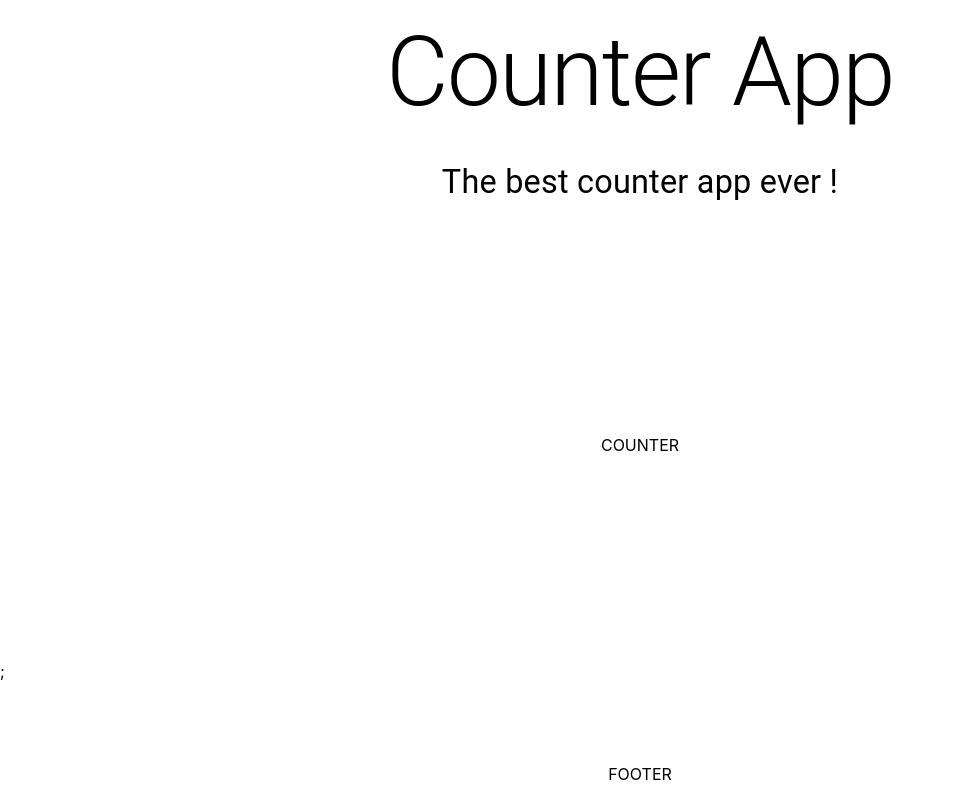
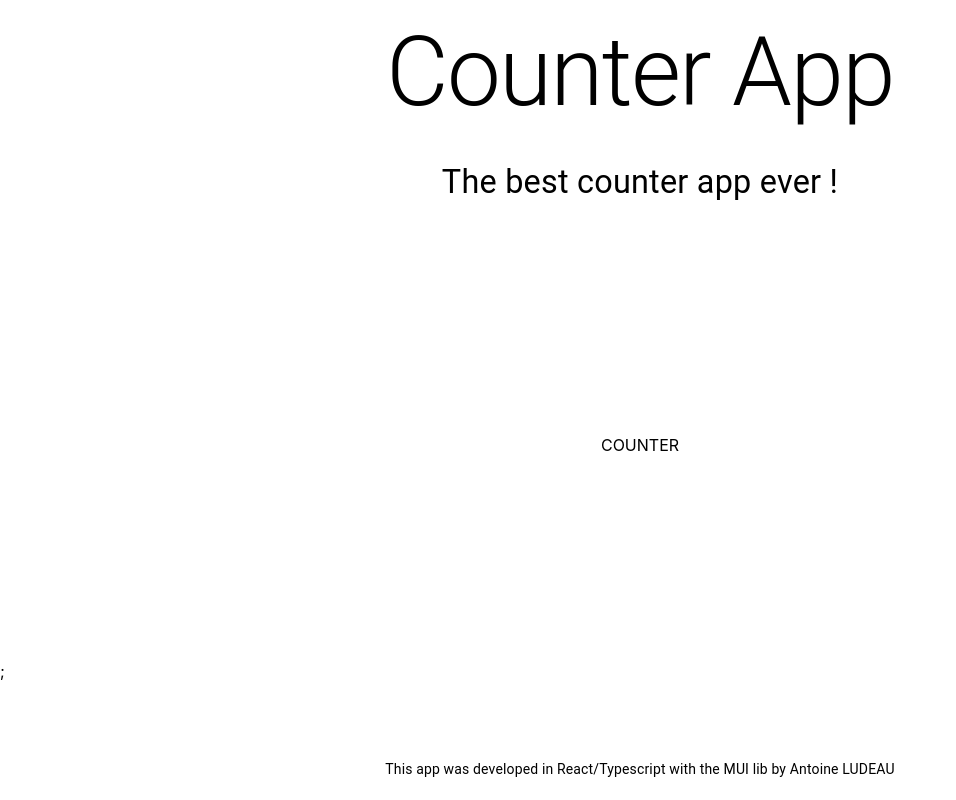
Before and after one commit to antoineludeau/counter-app, a React (Create React App) app: page / in a window 1280 px wide. Shown: the whole page, without its empty margins (0-956 px from the left). Built offline with nearby package versions, Linux system fonts and the light colour scheme.

Commit message:
Added footer atom

```diff
--- /dev/null
+++ b/src/components/atoms/footer.tsx
@@ -0,0 +1,11 @@
+import Typography from "@mui/material/Typography";
+
+export const Footer = () => {
+  return (
+    <>
+      <Typography variant="body2" gutterBottom>
+        This app was developed in React/Typescript with the MUI lib by Antoine LUDEAU
+      </Typography>
+    </>
+  );
+};
--- /dev/null
+++ b/src/components/atoms/index.tsx
@@ -0,0 +1,4 @@
+import { AppTitle } from "./app-title";
+import { Footer } from "./footer";
+
+export { AppTitle, Footer };
--- a/src/components/pages/home.tsx
+++ b/src/components/pages/home.tsx
@@ -1,12 +1,12 @@
 import { HomeTemplate } from "../templates/home";
-import { AppTitle } from "../atoms/app-title";
+import { AppTitle, Footer } from "../atoms"
 
 export const HomePage = () => {
   return (
     <HomeTemplate
       title={<AppTitle />}
       counter={<div>COUNTER</div>}
-      footer={<div>FOOTER</div>}
+      footer={<Footer />}
     />
   );
 };
```
